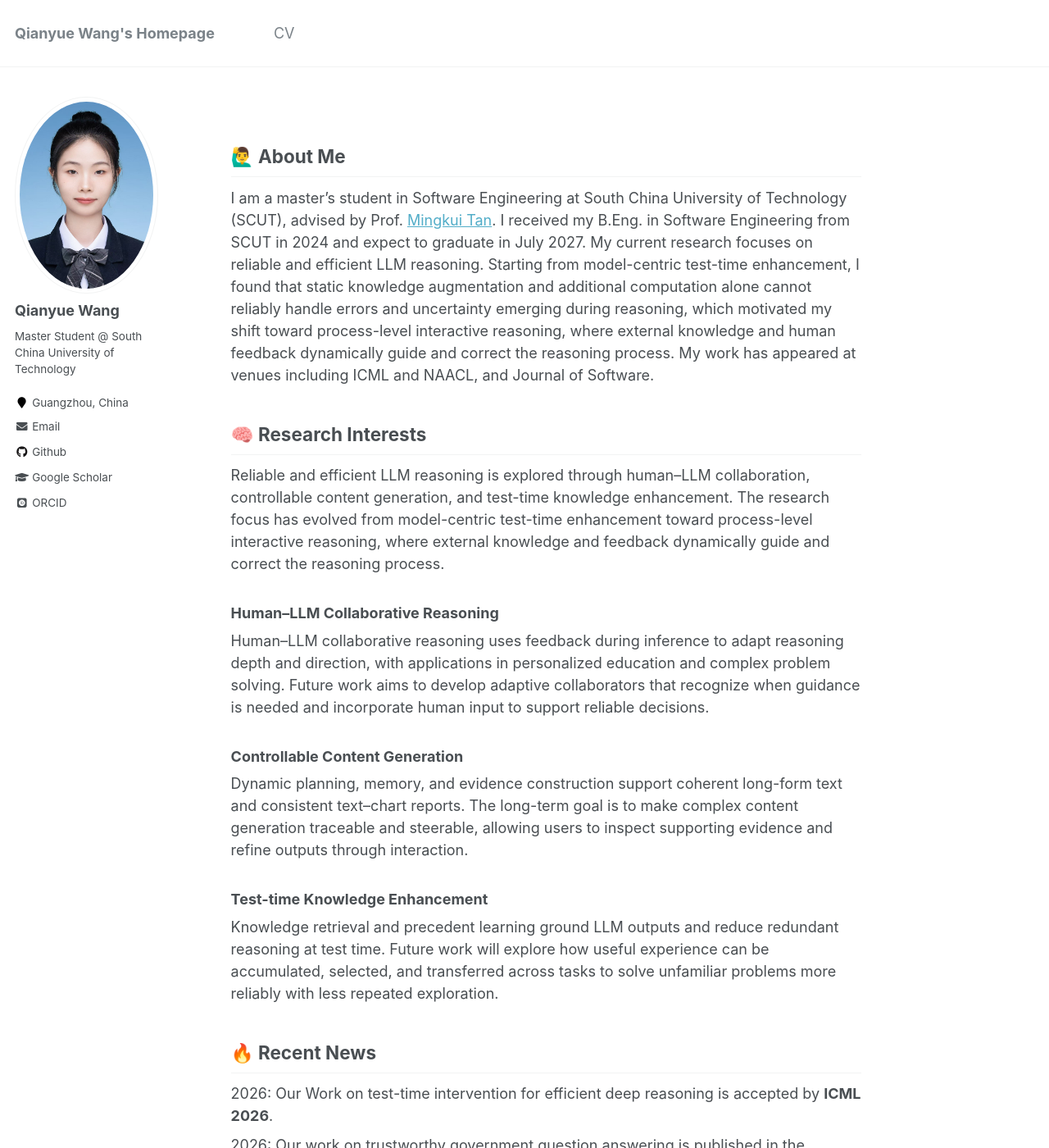
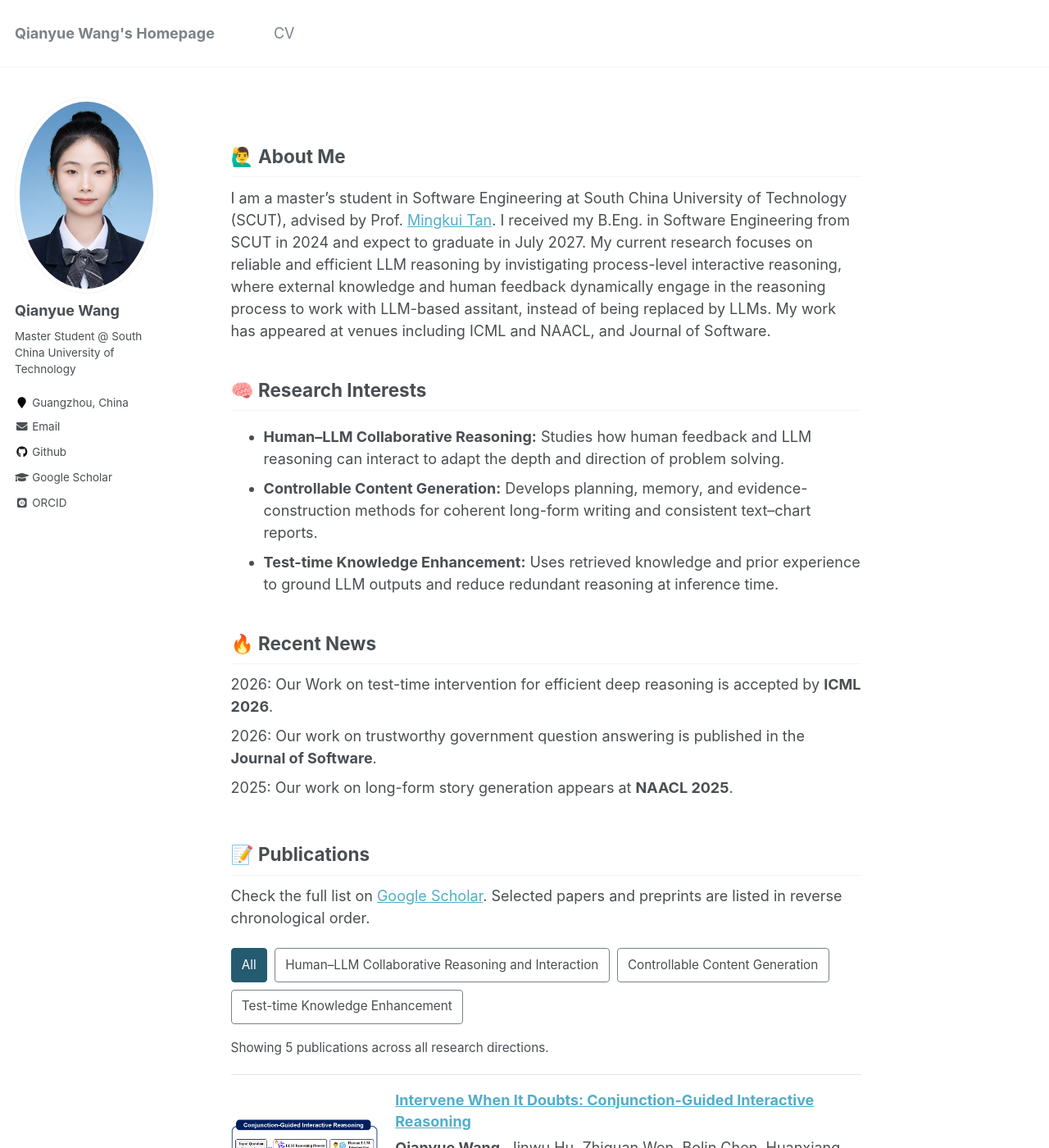
Before and after one commit to Qianyue-Wang1/Qianyue-Wang1, a Jekyll site: the page built from _pages/about.md, in a window 1280 px wide and 1400 px high. Shown: the whole window at 82% size. Built offline with Jekyll 4.4.1, drawn with Linux system fonts in a browser that asks for light colours; some web fonts are replaced; some of the changed text lies outside the part shown.

Commit message:
Improve research and publication sections

```diff
--- a/_pages/about.md
+++ b/_pages/about.md
@@ -9,21 +9,14 @@ redirect_from:
 ---
 ## 🙋‍♂️ About Me
 
-I am a master's student in Software Engineering at South China University of Technology (SCUT), advised by Prof. [Mingkui Tan](https://tanmingkui.github.io/). I received my B.Eng. in Software Engineering from SCUT in 2024 and expect to graduate in July 2027. My current research focuses on reliable and efficient LLM reasoning. Starting from model-centric test-time enhancement, I found that static knowledge augmentation and additional computation alone cannot reliably handle errors and uncertainty emerging during reasoning, which motivated my shift toward process-level interactive reasoning, where external knowledge and human feedback dynamically guide and correct the reasoning process. My work has appeared at venues including ICML and NAACL, and Journal of Software.
+I am a master's student in Software Engineering at South China University of Technology (SCUT), advised by Prof. [Mingkui Tan](https://tanmingkui.github.io/). I received my B.Eng. in Software Engineering from SCUT in 2024 and expect to graduate in July 2027. My current research focuses on reliable and efficient LLM reasoning by invistigating process-level interactive reasoning, where external knowledge and human feedback dynamically engage in the reasoning process to work with LLM-based assitant, instead of being replaced by LLMs. My work has appeared at venues including ICML and NAACL, and Journal of Software.
 
 
 ## 🧠 Research Interests
 
-Reliable and efficient LLM reasoning is explored through human–LLM collaboration, controllable content generation, and test-time knowledge enhancement. The research focus has evolved from model-centric test-time enhancement toward process-level interactive reasoning, where external knowledge and feedback dynamically guide and correct the reasoning process.
-
-### Human–LLM Collaborative Reasoning
-Human–LLM collaborative reasoning uses feedback during inference to adapt reasoning depth and direction, with applications in personalized education and complex problem solving. Future work aims to develop adaptive collaborators that recognize when guidance is needed and incorporate human input to support reliable decisions.
-
-### Controllable Content Generation
-Dynamic planning, memory, and evidence construction support coherent long-form text and consistent text–chart reports. The long-term goal is to make complex content generation traceable and steerable, allowing users to inspect supporting evidence and refine outputs through interaction.
-
-### Test-time Knowledge Enhancement
-Knowledge retrieval and precedent learning ground LLM outputs and reduce redundant reasoning at test time. Future work will explore how useful experience can be accumulated, selected, and transferred across tasks to solve unfamiliar problems more reliably with less repeated exploration.
+- **Human–LLM Collaborative Reasoning:** Studies how human feedback and LLM reasoning can interact to adapt the depth and direction of problem solving.
+- **Controllable Content Generation:** Develops planning, memory, and evidence-construction methods for coherent long-form writing and consistent text–chart reports.
+- **Test-time Knowledge Enhancement:** Uses retrieved knowledge and prior experience to ground LLM outputs and reduce redundant reasoning at inference time.
 
 
 
@@ -40,7 +33,7 @@ Knowledge retrieval and precedent learning ground LLM outputs and reduce redunda
 
 ## 📝 Publications
 
-Check the full list on [Google Scholar](https://scholar.google.com/citations?hl=en&user=AsLKc_gAAAAJ). Published papers and preprints are grouped by research direction below.
+Check the full list on [Google Scholar](https://scholar.google.com/citations?hl=en&user=AsLKc_gAAAAJ). Selected papers and preprints are listed in reverse chronological order.
 
 {% include base_path %}
 <link rel="stylesheet" href="{{ base_path }}/assets/css/publication-filter.css">
@@ -54,52 +47,68 @@ Check the full list on [Google Scholar](https://scholar.google.com/citations?hl=
   </div>
   <p class="publication-filter-status" role="status" aria-live="polite" aria-atomic="true" hidden></p>
   <div id="publication-results">
-    <section class="publication-group" data-publication-direction="collaboration" aria-labelledby="publication-collaboration-heading">
-      <h3 id="publication-collaboration-heading">Human–LLM Collaborative Reasoning and Interaction</h3>
-      <ul>
-        <li>
-          <a href="https://arxiv.org/abs/2601.11252">Intervene When It Doubts: Conjunction-Guided Interactive Reasoning</a><br>
-          <strong>Qianyue Wang</strong>, Jinwu Hu, Zhiquan Wen, Bolin Chen, Huanxiang Lin, Yaofo Chen, Yu Rong, Yuanqing Li, Mingkui Tan<sup>✉</sup><br>
-          ICML, 2026.<br>
-          <a href="https://arxiv.org/abs/2601.11252">[paper]</a>
-        </li>
-      </ul>
-    </section>
-    <section class="publication-group" data-publication-direction="generation" aria-labelledby="publication-generation-heading">
-      <h3 id="publication-generation-heading">Controllable Content Generation</h3>
-      <ul>
-        <li>
-          <a href="https://aclanthology.org/2025.naacl-long.63">Generating long-form story using dynamic hierarchical outlining with memory-enhancement</a><br>
-          <strong>Qianyue Wang</strong>, Jinwu Hu, Zhengping Li, Yufeng Wang, Daiyuan Li, Yu Hu, Mingkui Tan<sup>✉</sup><br>
-          NAACL, 2025.<br>
-          <a href="https://aclanthology.org/2025.naacl-long.63">[paper]</a>
-          <a href="https://github.com/Qianyue-Wang/Generating-Long-form-Story-Using-Dynamic-Hierarchical-Outlining-with-Memory-Enhancement">[code]</a>
-        </li>
-        <li>
-          <a href="https://arxiv.org/abs/2601.05487">EvidFuse: Writing-Time Evidence Learning for Consistent Text-Chart Data Reporting</a><br>
-          Huanxiang Lin, <strong>Qianyue Wang</strong>, Jinwu Hu, Bailin Chen, Qing Du, Mingkui Tan<br>
-          Preprint. Under review at TKDE.<br>
-          <a href="https://arxiv.org/abs/2601.05487">[paper]</a>
-        </li>
-      </ul>
-    </section>
-    <section class="publication-group" data-publication-direction="knowledge" aria-labelledby="publication-knowledge-heading">
-      <h3 id="publication-knowledge-heading">Test-time Knowledge Enhancement</h3>
-      <ul>
-        <li>
-          <a href="https://doi.org/10.13328/j.cnki.jos.007435">Towards Trustworthy Government Q&amp;A based on Large Language Model</a><br>
-          <strong>Qianyue Wang</strong>, Jinwu Hu, Yufeng Wang, Yu Hu, Haoran Gao, Zhouqiang Qiu, Mingui Tan<sup>✉</sup><br>
-          Journal of Software, 2025.<br>
-          <a href="https://doi.org/10.13328/j.cnki.jos.007435">[paper]</a>
-        </li>
-        <li>
-          <a href="https://arxiv.org/abs/2602.14451">Precedent-Informed Reasoning: Mitigating Overthinking in Large Reasoning Models via Test-Time Precedent Learning</a><br>
-          <strong>Qianyue Wang</strong>, Jinwu Hu, Huanxiang Lin, Bolin Chen, Zhiquan Wen, Yaofo Chen, Yu Rong, Mingkui Tan<sup>✉</sup><br>
-          arXiv preprint, 2026.<br>
-          <a href="https://arxiv.org/abs/2602.14451">[paper]</a>
-        </li>
-      </ul>
-    </section>
+    <article class="publication-entry" data-publication-entry data-publication-direction="collaboration" aria-labelledby="publication-cgi-title">
+      <a class="publication-figure" href="https://arxiv.org/abs/2601.11252" aria-label="Open paper: Intervene When It Doubts">
+        <img src="{{ base_path }}/images/publications/cgi.jpg" alt="Method diagram for conjunction-guided interactive reasoning" loading="lazy">
+      </a>
+      <div class="publication-details">
+        <h3 id="publication-cgi-title"><a href="https://arxiv.org/abs/2601.11252">Intervene When It Doubts: Conjunction-Guided Interactive Reasoning</a></h3>
+        <p><strong>Qianyue Wang</strong>, Jinwu Hu, Zhiquan Wen, Bolin Chen, Huanxiang Lin, Yaofo Chen, Yu Rong, Yuanqing Li, Mingkui Tan.</p>
+        <p class="publication-meta">ICML, 2026.</p>
+        <p class="publication-links"><a href="https://arxiv.org/abs/2601.11252">Paper</a></p>
+      </div>
+    </article>
+
+    <article class="publication-entry" data-publication-entry data-publication-direction="knowledge" aria-labelledby="publication-government-title">
+      <a class="publication-figure" href="https://doi.org/10.13328/j.cnki.jos.007435" aria-label="Open paper: Towards Trustworthy Government Q&A">
+        <img src="{{ base_path }}/images/publications/government-qa.jpg" alt="Method diagram for trustworthy government question answering" loading="lazy">
+      </a>
+      <div class="publication-details">
+        <h3 id="publication-government-title"><a href="https://doi.org/10.13328/j.cnki.jos.007435">Towards Trustworthy Government Q&amp;A based on Large Language Model</a></h3>
+        <p><strong>Qianyue Wang</strong>, Jinwu Hu, Yufeng Wang, Yu Hu, Haoran Gao, Zhouqiang Qiu, Mingui Tan.</p>
+        <p class="publication-meta">Journal of Software, 2026.</p>
+        <p class="publication-links"><a href="https://doi.org/10.13328/j.cnki.jos.007435">Paper</a></p>
+      </div>
+    </article>
+
+    <article class="publication-entry" data-publication-entry data-publication-direction="knowledge" aria-labelledby="publication-pir-title">
+      <a class="publication-figure" href="https://arxiv.org/abs/2602.14451" aria-label="Open paper: Precedent-Informed Reasoning">
+        <img src="{{ base_path }}/images/publications/pir.jpg" alt="Method diagram for test-time precedent-informed reasoning" loading="lazy">
+      </a>
+      <div class="publication-details">
+        <h3 id="publication-pir-title"><a href="https://arxiv.org/abs/2602.14451">Precedent-Informed Reasoning: Mitigating Overthinking in Large Reasoning Models via Test-Time Precedent Learning</a></h3>
+        <p><strong>Qianyue Wang</strong>, Jinwu Hu, Huanxiang Lin, Bolin Chen, Zhiquan Wen, Yaofo Chen, Yu Rong, Mingkui Tan.</p>
+        <p class="publication-meta">arXiv preprint, 2026.</p>
+        <p class="publication-links"><a href="https://arxiv.org/abs/2602.14451">Paper</a></p>
+      </div>
+    </article>
+
+    <article class="publication-entry" data-publication-entry data-publication-direction="generation" aria-labelledby="publication-evidfuse-title">
+      <a class="publication-figure" href="https://arxiv.org/abs/2601.05487" aria-label="Open paper: EvidFuse">
+        <img src="{{ base_path }}/images/publications/evidfuse.jpg" alt="Method diagram for writing-time evidence construction in text-chart reports" loading="lazy">
+      </a>
+      <div class="publication-details">
+        <h3 id="publication-evidfuse-title"><a href="https://arxiv.org/abs/2601.05487">EvidFuse: Writing-Time Evidence Learning for Consistent Text-Chart Data Reporting</a></h3>
+        <p>Huanxiang Lin, <strong>Qianyue Wang</strong>, Jinwu Hu, Bailin Chen, Qing Du, Mingkui Tan.</p>
+        <p class="publication-meta">arXiv preprint, 2026. Under review at TKDE.</p>
+        <p class="publication-links"><a href="https://arxiv.org/abs/2601.05487">Paper</a></p>
+      </div>
+    </article>
+
+    <article class="publication-entry" data-publication-entry data-publication-direction="generation" aria-labelledby="publication-dome-title">
+      <a class="publication-figure" href="https://aclanthology.org/2025.naacl-long.63" aria-label="Open paper: Generating Long-form Story Using Dynamic Hierarchical Outlining">
+        <img src="{{ base_path }}/images/publications/dome.jpg" alt="Method diagram for dynamic outlining and memory-enhanced long-form story generation" loading="lazy">
+      </a>
+      <div class="publication-details">
+        <h3 id="publication-dome-title"><a href="https://aclanthology.org/2025.naacl-long.63">Generating Long-form Story Using Dynamic Hierarchical Outlining with Memory-Enhancement</a></h3>
+        <p><strong>Qianyue Wang</strong>, Jinwu Hu, Zhengping Li, Yufeng Wang, Daiyuan Li, Yu Hu, Mingkui Tan.</p>
+        <p class="publication-meta">NAACL, 2025.</p>
+        <p class="publication-links">
+          <a href="https://aclanthology.org/2025.naacl-long.63">Paper</a>
+          <a href="https://github.com/Qianyue-Wang/Generating-Long-form-Story-Using-Dynamic-Hierarchical-Outlining-with-Memory-Enhancement">Code</a>
+        </p>
+      </div>
+    </article>
   </div>
 </div>
 <script src="{{ base_path }}/assets/js/publication-filter.js" defer></script>
--- a/assets/css/publication-filter.css
+++ b/assets/css/publication-filter.css
@@ -45,6 +45,63 @@
   font-size: 0.85em;
 }
 
-#research-publications .publication-group li + li {
-  margin-top: 1em;
+#publication-results {
+  display: grid;
 }
+
+#research-publications .publication-entry {
+  display: grid;
+  grid-template-columns: minmax(120px, 180px) minmax(0, 1fr);
+  gap: 1.15em;
+  align-items: center;
+  padding: 1em 0;
+  border-top: 1px solid #e4e6e8;
+}
+
+#research-publications .publication-figure {
+  display: grid;
+  aspect-ratio: 16 / 10;
+  align-items: center;
+  justify-items: center;
+  overflow: hidden;
+  background: #fff;
+}
+
+#research-publications .publication-figure img {
+  display: block;
+  width: 100%;
+  height: 100%;
+  object-fit: contain;
+}
+
+#research-publications .publication-details {
+  min-width: 0;
+}
+
+#research-publications .publication-details h3 {
+  margin: 0 0 0.3em;
+  font-size: 1em;
+  line-height: 1.45;
+}
+
+#research-publications .publication-details p {
+  margin: 0.2em 0;
+}
+
+#research-publications .publication-details .publication-meta {
+  color: #555b60;
+}
+
+#research-publications .publication-details .publication-links {
+  display: flex;
+  flex-wrap: wrap;
+  gap: 0.8em;
+  margin-top: 0.45em;
+}
+
+@media (max-width: 600px) {
+  #research-publications .publication-entry {
+    grid-template-columns: minmax(84px, 28%) minmax(0, 1fr);
+    gap: 0.75em;
+  }
+}
--- a/assets/js/publication-filter.js
+++ b/assets/js/publication-filter.js
@@ -6,7 +6,7 @@
 
   var controls = publications.querySelector(".publication-filters");
   var buttons = publications.querySelectorAll("[data-publication-filter]");
-  var groups = publications.querySelectorAll("[data-publication-direction]");
+  var groups = publications.querySelectorAll("[data-publication-entry]");
   var status = publications.querySelector(".publication-filter-status");
   if (!controls || !buttons.length || !groups.length || !status) return;
 
@@ -18,7 +18,7 @@
       var visible = direction === "all" ||
         group.getAttribute("data-publication-direction") === direction;
       group.hidden = !visible;
-      if (visible) count += group.querySelectorAll("li").length;
+      if (visible) count += 1;
     });
 
     Array.prototype.forEach.call(buttons, function (button) {
```
Also changed, not shown: images/publications/cgi.jpg (added), images/publications/dome.jpg (added), images/publications/evidfuse.jpg (added), images/publications/government-qa.jpg (added), images/publications/pir.jpg (added), 2 other files.
